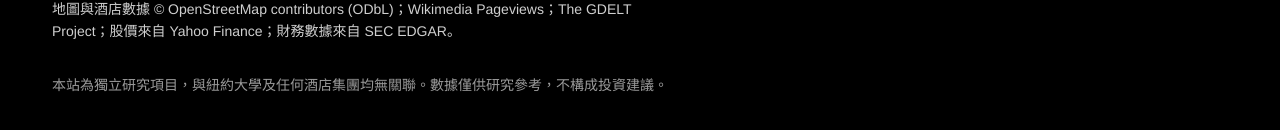
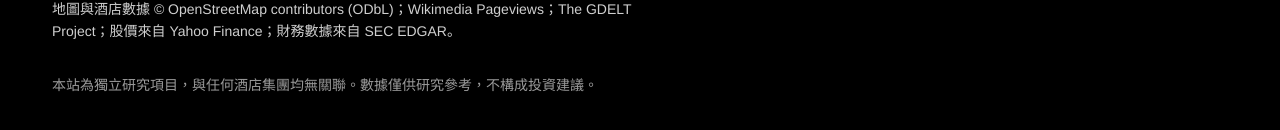
Before and after one commit to hughie2026/macau-hotel-dashboard, a plain HTML site: page docs/index.html in a window 1280 px wide. Shown: the part 8850-8980 px from the top of the page. Drawn offline with nearby package versions, Linux system fonts and the light colour scheme; no server answers.

Commit message:
Update index.html

```diff
--- a/docs/index.html
+++ b/docs/index.html
@@ -244,7 +244,7 @@
         <strong>Macau Hotel Brand Analytics</strong>
         <p>地圖與酒店數據 © OpenStreetMap contributors (ODbL)；Wikimedia Pageviews；The GDELT Project；股價來自 Yahoo Finance；財務數據來自 SEC EDGAR。</p>
       </div>
-      <p class="disclaimer">本站為獨立研究項目，與紐約大學及任何酒店集團均無關聯。數據僅供研究參考，不構成投資建議。</p>
+      <p class="disclaimer">本站為獨立研究項目，與任何酒店集團均無關聯。數據僅供研究參考，不構成投資建議。</p>
     </div>
   </footer>
 
```
